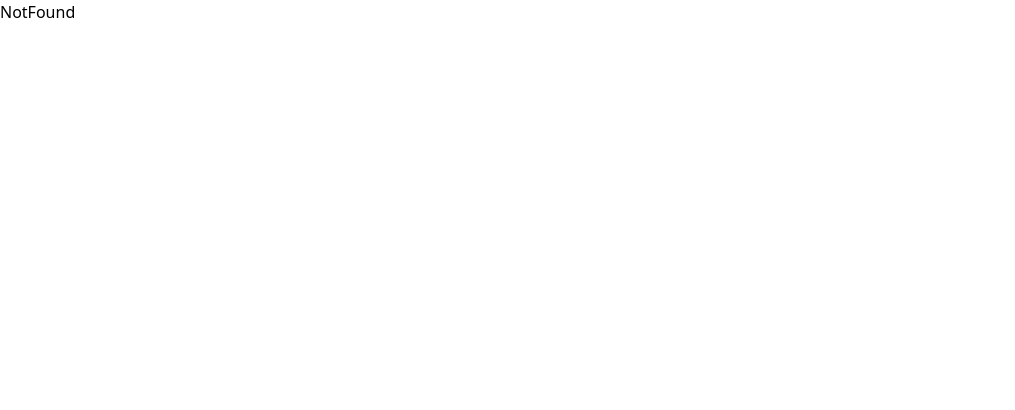
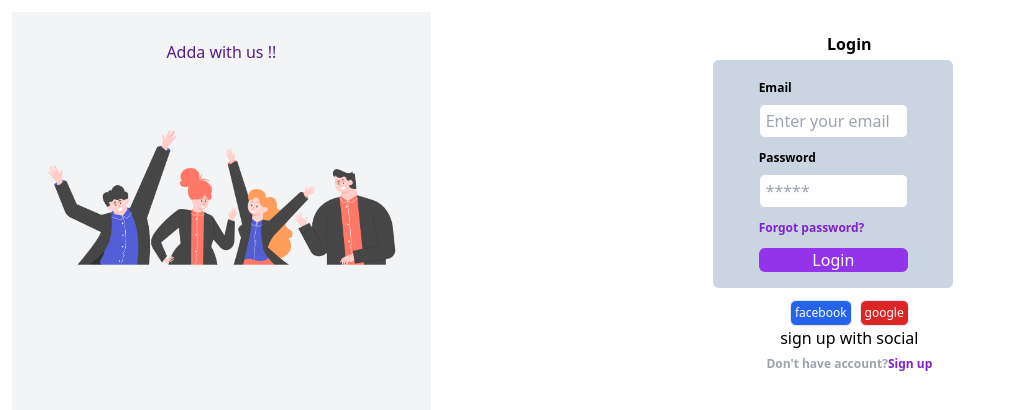
Before and after one commit to m-shahjalal/adda, a React (Create React App) app: page /login in a window 1280 px wide. Shown: the top 410 px of the page, without its empty margins (0-1015 px from the left). Built offline with nearby package versions, Linux system fonts and the light colour scheme.

Commit message:
implemented register functionlaty anc connect with frontend

```diff
--- a/package.json
+++ b/package.json
@@ -21,6 +21,7 @@
     "react-redux": "^8.0.5",
     "react-router-dom": "^6.8.2",
     "react-scripts": "5.0.1",
+    "slugify": "^1.6.6",
     "typescript": "^4.4.2",
     "web-vitals": "^2.1.0"
   },
--- a/src/app/Router.tsx
+++ b/src/app/Router.tsx
@@ -3,19 +3,18 @@ import NotFound from '../components/NotFound/NotFound';
 import Layout from '../Layout/Layout';
 import About from '../pages/About';
 import Home from '../pages/Home';
-import Signup from './../pages/Signup';
+import Login from '../pages/Login';
+import Profile from '../pages/Profile';
+import EventPage from './../pages/Event';
 import Register from './../pages/Register';
-import  Profile  from '../pages/Profile';
-import EventPage from './../pages/Event';
 
 const Router = () => {
   return (
     <Routes>
-
       <Route path="/" element={<Layout />}>
         <Route index element={<Home />} />
         <Route path="about" element={<About />} />
-                <Route path="signup" element={<Signup />} />
+        <Route path="login" element={<Login />} />
         <Route path="register" element={<Register />} />
         <Route path="event" element={<EventPage />} />
         <Route path="profile" element={<Profile />} />
--- a/src/lib/apolloClient.ts
+++ b/src/lib/apolloClient.ts
@@ -8,7 +8,7 @@ const httpLink = createHttpLink({
 
 const authLink = setContext((_, { headers }) => {
   const token = getStorage('accessToken');
-  console.log('[apolloClient.js]', token);
+//   console.log('[apolloClient.js]', token);
 
   return {
     headers: {
--- /dev/null
+++ b/src/pages/Login.tsx
@@ -0,0 +1,125 @@
+import React, { useState } from 'react';
+import { Link } from 'react-router-dom';
+import logImage from '../../src/images/group.png';
+import { Ilogin } from '../utils/type';
+
+const Login: React.FC = () => {
+  const [logData, setLogData] = useState<Ilogin>({
+    email: '',
+    password: '',
+  });
+
+  const handleChange = (event: React.ChangeEvent<HTMLInputElement>) => {
+    setLogData({
+      ...logData,
+      [event.target.name]: event.target.value,
+    });
+  };
+  const { email, password } = logData;
+
+  const handleLogin = (event: React.FormEvent<HTMLFormElement>) => {
+    event.preventDefault();
+    setLogData(logData);
+    console.log(logData);
+    setLogData({
+      email: '',
+      password: '',
+    });
+  };
+
+  console.log(logData);
+
+  return (
+    <div className="flex flex-wrap h-screen p-3 m-auto">
+      <div className="w-4/12 min-h-screen bg-gray-100 p-7">
+        <h2 className="mb-3 text-center text-purple-900">Adda with us !!</h2>
+        <div className="w-70 h-70 mt-7">
+          <img alt="loginpict" src={logImage} />
+        </div>
+      </div>
+
+      <div className="flex justify-center w-8/12 min-h-screen">
+        <div className="flex-col flex-wrap p-5 bg-white rounded-l-md">
+          <p className="justify-center mb-1 font-semibold text-center text-md">
+            Login
+          </p>
+
+          <div className="content-center w-10/12 px-2 py-1 mx-2 mb-3 rounded-md bg-slate-300">
+            <form
+              onSubmit={(e) => handleLogin(e)}
+              className="w-8/12 m-auto mt-4"
+            >
+              <div className="mb-3">
+                <label className="block mb-2 text-xs font-semibold">
+                  Email
+                </label>
+                <input
+                  type="email"
+                  placeholder="Enter your email"
+                  name="email"
+                  value={email}
+                  onChange={handleChange}
+                  className="block w-full rounded-md border border-gray-300 focus:border-purple-700 focus:outline-none focus:ring-1 focus:ring-purple-700 py-1 px-1.5 text-gray-500"
+                />
+              </div>
+
+              <div className="mb-3">
+                <label className="block mb-2 text-xs font-semibold">
+                  Password
+                </label>
+                <input
+                  type="password"
+                  placeholder="*****"
+                  name="password"
+                  value={password}
+                  onChange={handleChange}
+                  className="block w-full rounded-md border border-gray-300 focus:border-purple-700 focus:outline-none focus:ring-1 focus:ring-purple-700 py-1 px-1.5 text-gray-500"
+                />
+              </div>
+
+              <div className="flex flex-wrap content-center mb-3">
+                <a href="$#" className="text-xs font-semibold text-purple-700">
+                  Forgot password?
+                </a>
+              </div>
+
+              <div className="mb-3">
+                <button className="bg-purple-600 block w-full text-white rounded-md border-3 border-slate-300 hover:border-indigo-300 ...  focus:ring-purple-700 ">
+                  Login
+                </button>
+              </div>
+            </form>
+          </div>
+
+          <div className="justify-center text-center ">
+            <div className="flex justify-center gap-2">
+              <button className="p-1 text-xs text-white bg-blue-600 border rounded-md ">
+                facebook
+              </button>
+              <button className="p-1 text-xs text-white bg-red-600 border rounded-md">
+                google
+              </button>
+            </div>
+            <p className="font-light text-sx">sign up with social </p>
+          </div>
+
+          <div className="text-center">
+            <div className="w-72">
+              <span className="text-xs font-semibold text-gray-400">
+                Don't have account?
+              </span>
+
+              <Link
+                to="/register"
+                className="text-xs font-semibold text-purple-700"
+              >
+                Sign up
+              </Link>
+            </div>
+          </div>
+        </div>
+      </div>
+    </div>
+  );
+};
+export default Login;
--- a/src/pages/Register.tsx
+++ b/src/pages/Register.tsx
@@ -1,125 +1,142 @@
-import React, { useState } from "react"
-import logImage from '../../src/images/group.png'
-import { Link } from "react-router-dom"
-import { Iregister } from "../utils/type"
+import { useMutation } from '@apollo/client';
+import React, { useState } from 'react';
+import { Link } from 'react-router-dom';
+import logImage from '../../src/images/group.png';
+import { useAppDispatch } from '../app/reduxHook';
+import { REGISTER_USER } from '../lib/mutation';
+import { setLogin } from '../store/slices/authSlice';
+import { Iregister } from '../utils/type';
 
- const Register:React.FC = () => {
-      const [regiData, setRegiData] =useState<Iregister>({
-        name:'',
-        email:'',
-        password:'',
-        cpassword:''
-      })
+const INITIAL_STATE = {
+  username: '',
+  email: '',
+  password: '',
+};
 
-      const handleChange=(event : React.ChangeEvent<HTMLInputElement>)=>{
-        setRegiData({
-          ...regiData,
-          [event.target.name]:event.target.value
-        })
+const Register: React.FC = () => {
+  const [credentialText, setCredentialText] = useState<Iregister>({
+    ...INITIAL_STATE,
+  });
+  const [register] = useMutation(REGISTER_USER);
+  const dispatch = useAppDispatch();
+
+  const handleChange = (event: React.ChangeEvent<HTMLInputElement>) => {
+    setCredentialText({
+      ...credentialText,
+      [event.target.name]: event.target.value,
+    });
+  };
+
+  const { username, email, password } = credentialText;
+
+  const submitRegister = async (event: React.FormEvent<HTMLFormElement>) => {
+    event.preventDefault();
+    if (username && email && password) {
+      const {
+        data: {
+          register: { jwt, user },
+        },
+      } = await register({ variables: { input: { ...credentialText } } });
+
+      dispatch(setLogin({ accessToken: jwt, user }));
     }
 
-       const {name,email,password,cpassword} = regiData
+    setCredentialText({ ...INITIAL_STATE });
+  };
 
-      const submitRegister= (event : React.FormEvent<HTMLFormElement>)=>{
-          event.preventDefault()
-       setRegiData(regiData)
-       console.log(regiData);
-       setRegiData({
-        name:'',
-        email:'',
-        password:'',
-        cpassword:''
-       })
-
-      }
+  console.log(credentialText);
 
   return (
     <div className="flex items-center sm:flex-col lg:flex-row">
-
       <div className="w-4/12 min-h-screen bg-gray-100 p-7 sx:w-12/12 md:w-12/12 sm:w-12/12 lg:w-4/12">
         <h2 className="mb-3 text-center text-purple-900">Adda with us !!</h2>
         <div className="mt-8 w-70 h-70">
-
-           <img alt="loginpict" src={logImage}/>
+          <img alt="loginpict" src={logImage} />
+        </div>
       </div>
 
-
-        </div>
-
-
       <div className="flex justify-center w-8/12 min-h-screen sx:w-12/12 md:w-12/12 sm:w-12/12 lg:w-8/12">
-
-
-          <div className="flex-col flex-wrap p-5 bg-white rounded-l-md" >
-
-
-              <p className="justify-center mb-1 font-semibold text-center text-md">Register</p>
+        <div className="flex-col flex-wrap p-5 bg-white rounded-l-md">
+          <p className="justify-center mb-1 font-semibold text-center text-md">
+            Register
+          </p>
 
           <div className="content-center w-10/12 px-2 py-1 mx-2 mb-3 rounded-md bg-slate-300">
-
-                <form onSubmit={(e)=>submitRegister(e)} className="w-8/12 m-auto mt-4">
-
+            <form onSubmit={submitRegister} className="w-8/12 m-auto mt-4">
               <div className="mb-2">
-                  <label className="block mb-2 text-xs font-semibold">User Name</label>
-                  <input  type="text" placeholder="Enter your name"
-                  name="name" value={name}  onChange={handleChange }
-                   className="block w-full px-1 py-1 text-gray-500 border border-gray-300 rounded-md focus:border-purple-700 focus:outline-none focus:ring-1 focus:ring-purple-700" />
+                <label className="block mb-2 text-xs font-semibold">
+                  User Name
+                </label>
+                <input
+                  type="text"
+                  placeholder="Enter your name"
+                  name="username"
+                  id="username1"
+                  value={username}
+                  onChange={handleChange}
+                  className="block w-full px-1 py-1 text-gray-500 border border-gray-300 rounded-md focus:border-purple-700 focus:outline-none focus:ring-1 focus:ring-purple-700"
+                />
               </div>
 
               <div className="mb-2">
-                  <label className="block mb-2 text-xs font-semibold">Email</label>
-                  <input  type="email" placeholder="Enter your email"
-                  name='email' value={email} onChange={handleChange}
-                  className="block w-full px-1 py-1 text-gray-500 border border-gray-300 rounded-md focus:border-purple-700 focus:outline-none focus:ring-1 focus:ring-purple-700" />
+                <label className="block mb-2 text-xs font-semibold">
+                  Email
+                </label>
+                <input
+                  type="email"
+                  placeholder="Enter your email"
+                  name="email"
+                  id="email1"
+                  value={email}
+                  onChange={handleChange}
+                  className="block w-full px-1 py-1 text-gray-500 border border-gray-300 rounded-md focus:border-purple-700 focus:outline-none focus:ring-1 focus:ring-purple-700"
+                />
               </div>
 
               <div className="mb-2">
-                  <label className="block mb-2 text-xs font-semibold">Password</label>
-                  <input type="password" placeholder="*****"
-                  name='password' value={password} onChange={handleChange}
-                   className="block w-full px-1 py-1 text-gray-500 border border-gray-300 rounded-md focus:border-purple-700 focus:outline-none focus:ring-1 focus:ring-purple-700" />
-                </div>
-                <div className="mb-2">
-                  <label className="block mb-2 text-xs font-semibold">confirm Password</label>
-                  <input type="password" placeholder="*****"
-                  name='cpassword' value={cpassword} onChange={handleChange}
-                  className="block w-full px-1 py-1 text-gray-500 border border-gray-300 rounded-md focus:border-purple-700 focus:outline-none focus:ring-1 focus:ring-purple-700" />
+                <label className="block mb-2 text-xs font-semibold">
+                  Password
+                </label>
+                <input
+                  type="password"
+                  placeholder="Enter password"
+                  name="password"
+                  id="password1"
+                  value={password}
+                  onChange={handleChange}
+                  className="block w-full px-1 py-1 text-gray-500 border border-gray-300 rounded-md focus:border-purple-700 focus:outline-none focus:ring-1 focus:ring-purple-700"
+                />
               </div>
 
-
               <div className="mb-2">
-                <button  className="bg-purple-600 block w-full text-white rounded-md border-3 border-slate-300 hover:border-indigo-300 ...  focus:ring-purple-700 ">
+                <button
+                  type="submit"
+                  className="bg-purple-600 block w-full text-white rounded-md border-3 border-slate-300 hover:border-indigo-300 ...  focus:ring-purple-700 "
+                >
                   Register
                 </button>
-
               </div>
-
             </form>
-
-
           </div>
-
-
 
           <div className="text-center">
             <div className="w-72">
-                <span className="text-xs font-semibold text-gray-400">already have account?</span>
+              <span className="text-xs font-semibold text-gray-400">
+                already have account?
+              </span>
 
-                <Link to='/signup' className="text-xs font-semibold text-purple-700">Login</Link>
+              <Link
+                to="/login"
+                className="text-xs font-semibold text-purple-700"
+              >
+                Login
+              </Link>
             </div>
           </div>
+        </div>
+      </div>
+    </div>
+  );
+};
 
-
-          </div>
-
-
-
-
-       </div>
-
-
-       </div>
-       )
-       }
-
-export default Register
+export default Register;
--- a/src/pages/Registration.tsx
+++ b/src/pages/Registration.tsx
@@ -63,7 +63,7 @@ const Register: React.FC = () => {
        <div className="w-72">
          <span className="text-xs font-semibold text-gray-400">already have account?</span>
 
-         <Link to='/signup' className="text-xs font-semibold text-purple-700">Login</Link>
+         {/* <Link to='/signup' className="text-xs font-semibold text-purple-700">Login</Link> */}
        </div>
      </div>
 
--- a/src/pages/Signup.tsx
+++ /dev/null
@@ -1,127 +0,0 @@
- import React,{useState} from "react"
- import logImage from '../../src/images/group.png'
- import { Link } from "react-router-dom"
- import { Ilogin } from "../utils/type"
-
-
-const Signup: React.FC = () => {
-
-  const [logData,setLogData] = useState<Ilogin>({
-    email:'',
-    password:''
-  })
-
-
-  const handleChange=(event:React.ChangeEvent<HTMLInputElement>)=>{
-        setLogData({
-          ...logData,
-          [event.target.name]:event.target.value
-        })
-  }
- const {email,password} = logData
-
-   const handleLogin=(event:React.FormEvent<HTMLFormElement>)=>{
-         event.preventDefault()
-         setLogData(logData)
-         console.log(logData);
-         setLogData({
-          email:'',
-          password:''
-         })
-   }
-
-  return (
-  <div className="flex flex-wrap h-screen p-3 m-auto">
-
-  <div className="w-4/12 min-h-screen bg-gray-100 p-7">
-   <h2 className="mb-3 text-center text-purple-900">Adda with us !!</h2>
-    <div className="w-70 h-70 mt-7">
-
-     <img alt="loginpict" src={logImage}/>
-    </div>
-
-
-  </div>
-
-
-<div className="flex justify-center w-8/12 min-h-screen">
-
-
-    <div className="flex-col flex-wrap p-5 bg-white rounded-l-md" >
-
-
-        <p className="justify-center mb-1 font-semibold text-center text-md">Login</p>
-
-       <div className="content-center w-10/12 px-2 py-1 mx-2 mb-3 rounded-md bg-slate-300">
-
-          <form onSubmit={(e)=>handleLogin(e)} className="w-8/12 m-auto mt-4">
-
-          <div className="mb-3">
-            <label className="block mb-2 text-xs font-semibold">Email</label>
-            <input  type="email" placeholder="Enter your email"
-            name='email' value={email} onChange={handleChange}
-             className="block w-full rounded-md border border-gray-300 focus:border-purple-700 focus:outline-none focus:ring-1 focus:ring-purple-700 py-1 px-1.5 text-gray-500" />
-          </div>
-
-          <div className="mb-3">
-            <label className="block mb-2 text-xs font-semibold">Password</label>
-            <input type="password" placeholder="*****"
-            name='password' value={password} onChange={handleChange}
-             className="block w-full rounded-md border border-gray-300 focus:border-purple-700 focus:outline-none focus:ring-1 focus:ring-purple-700 py-1 px-1.5 text-gray-500" />
-          </div>
-
-          <div className="flex flex-wrap content-center mb-3">
-
-            <a href="$#" className="text-xs font-semibold text-purple-700">Forgot password?</a>
-          </div>
-
-          <div className="mb-3">
-          <button className="bg-purple-600 block w-full text-white rounded-md border-3 border-slate-300 hover:border-indigo-300 ...  focus:ring-purple-700 ">
-              Login
-            </button>
-
-          </div>
-        </form>
-
-
-       </div>
-
-       <div className="justify-center text-center ">
-
-           <div className="flex justify-center gap-2">
-             <button className="p-1 text-xs text-white bg-blue-600 border rounded-md ">
-               facebook
-
-             </button>
-             <button className="p-1 text-xs text-white bg-red-600 border rounded-md">
-               google
-
-             </button>
-           </div>
-           <p className="font-light text-sx">sign up with social </p>
-        </div>
-
-        <div className="text-center">
-        <div className="w-72">
-          <span className="text-xs font-semibold text-gray-400">Don't have account?</span>
-
-          <Link to='/register' className="text-xs font-semibold text-purple-700">Sign up</Link>
-        </div>
-      </div>
-
-
-    </div>
-
-
-
-
-
-
-
-</div>
-
-
-</div>
- )
-}
-export default Signup;
--- a/src/utils/type.js
+++ b/src/utils/type.js
@@ -6,10 +6,9 @@ export interface Ilogin{
    }
 
 export interface Iregister {
-  name:string,
+  username:string,
   email:string,
   password:string,
-  cpassword:string
 }
 
 export interface Ievent{
```
Also changed, not shown: 1 other file (tests, documents, lock files or other folders). Lines whose indentation alone changed are shown as unchanged.
